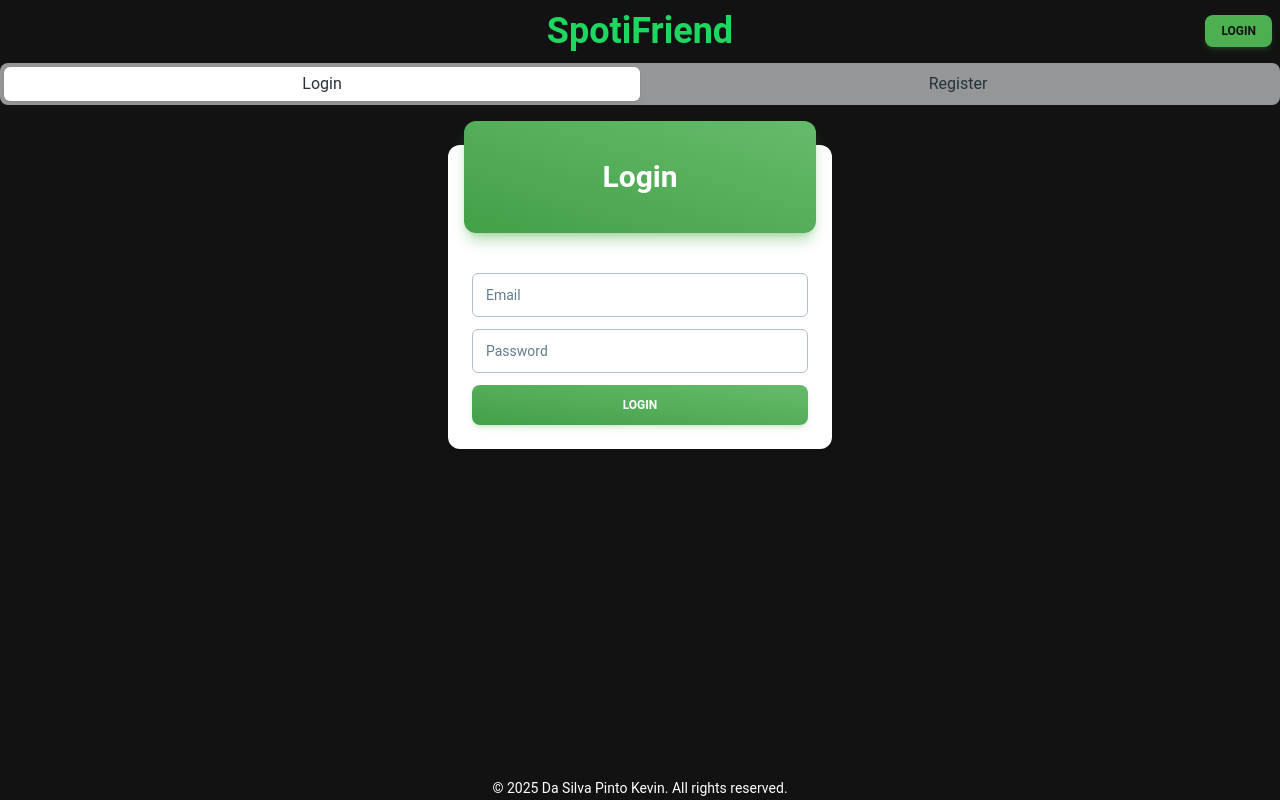
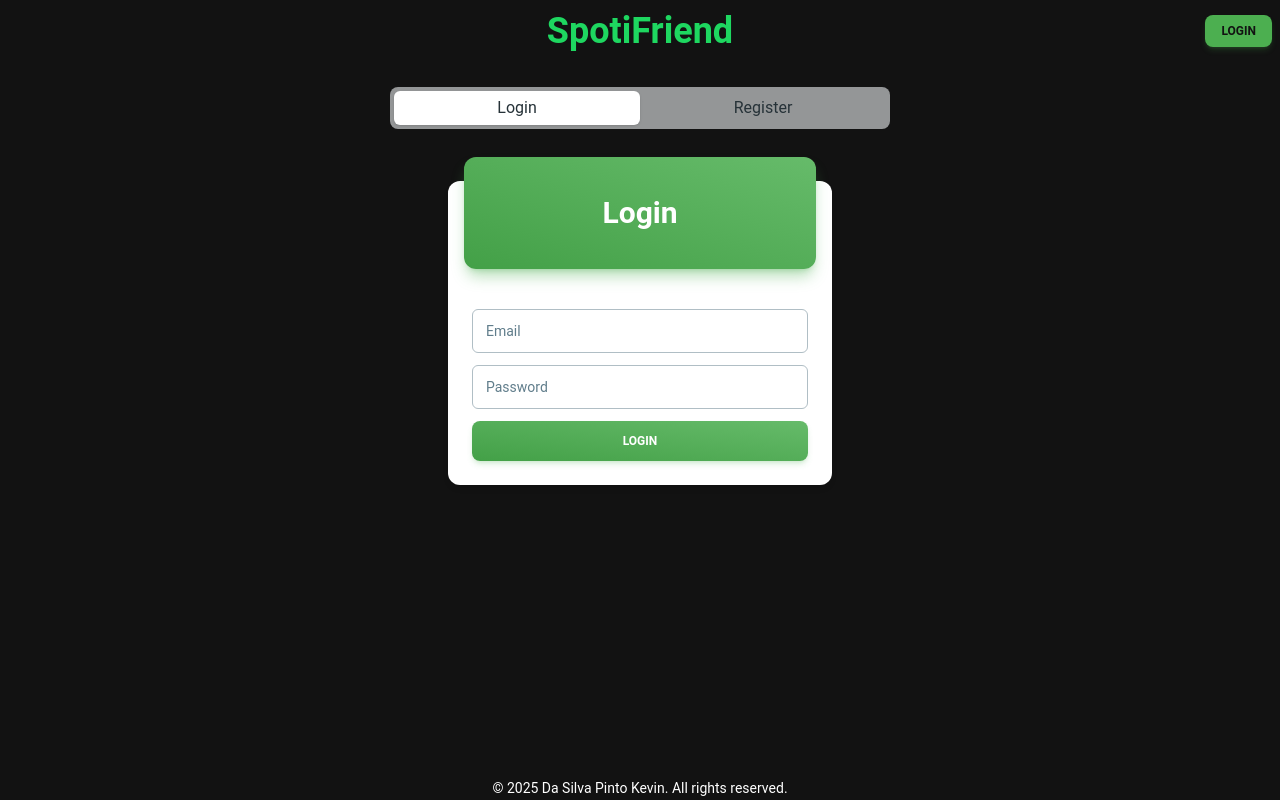
Before and after one commit to NamelessProj/SpotiFriend-frontend, a React (Vite) app: page /login in a window 1280 px wide. Built offline with nearby package versions, Linux system fonts and the light colour scheme.

Commit message:
Adding some margin

```diff
--- a/src/pages/Login.jsx
+++ b/src/pages/Login.jsx
@@ -5,9 +5,9 @@ import RegisterForm from "../components/RegisterForm.jsx";
 const Login = () => {
     return (
         <main>
-            <div>
+            <div className="max-w-[500px] mx-auto mt-6">
                 <Tabs value="login">
-                    <TabsHeader>
+                    <TabsHeader className="mb-3">
                         <Tab value="login">
                             Login
                         </Tab>
```
